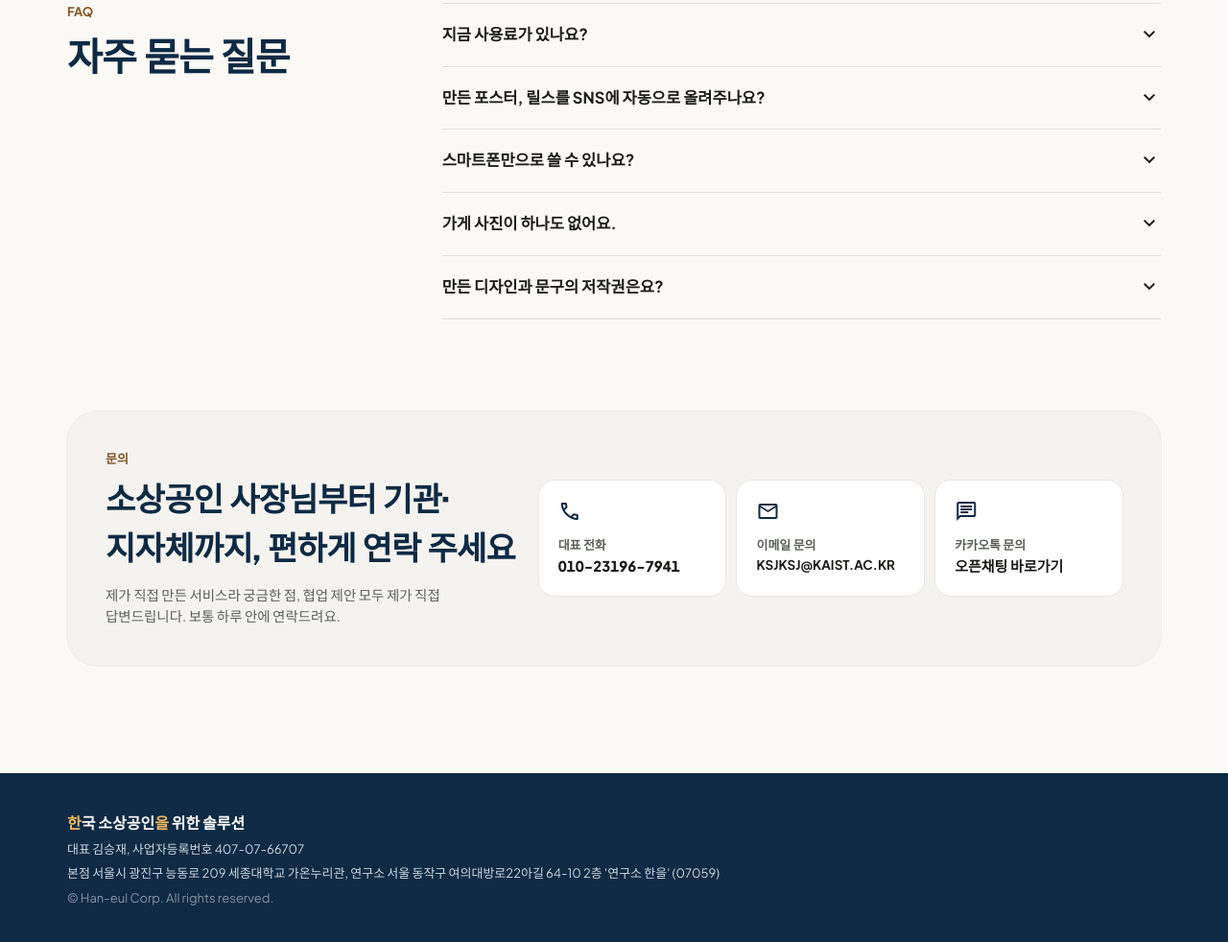
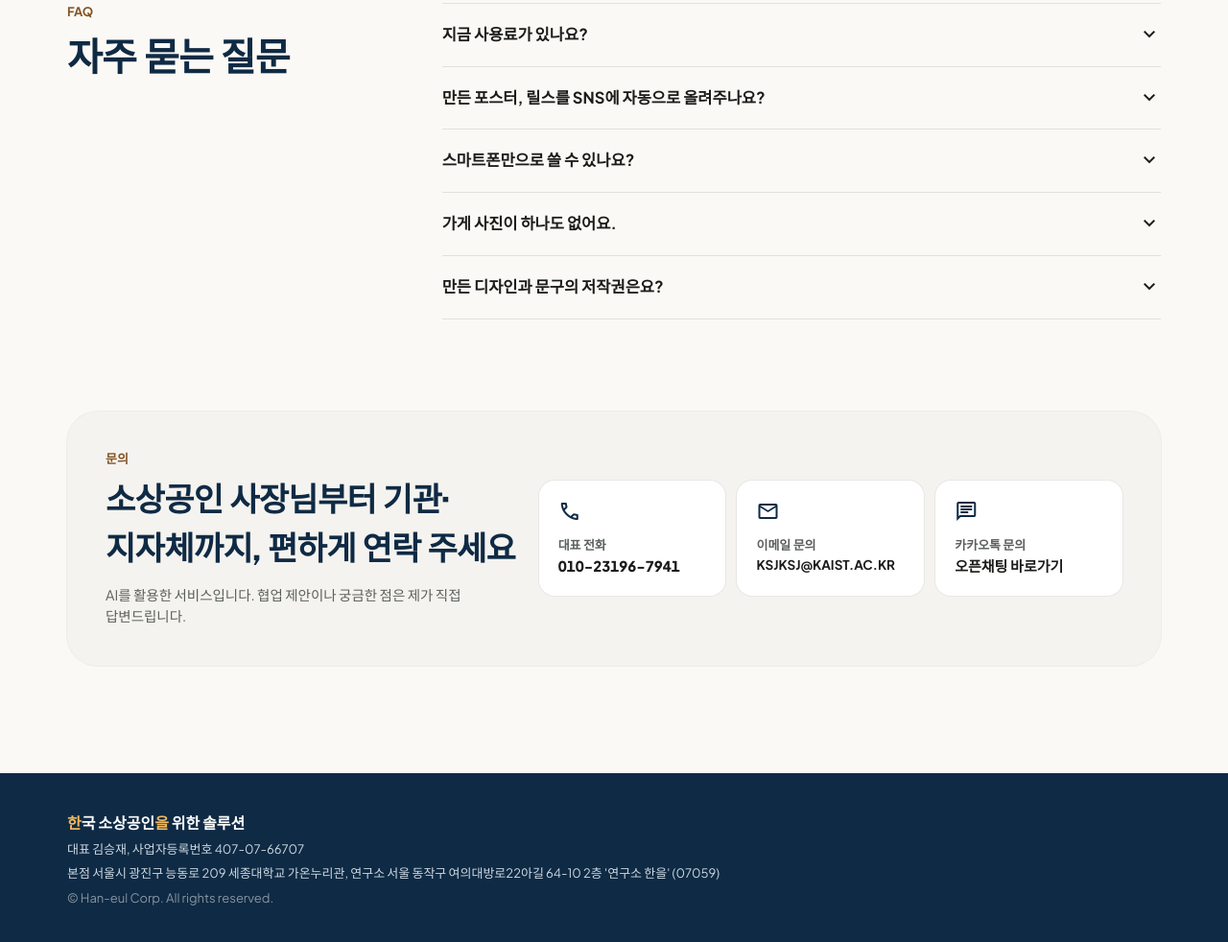
Before and after one commit to kimseung-jae/hanul-homepage, a plain HTML site: page index.html in a window 1280 px wide. Shown: the part 4502-5484 px from the top of the page at 96% size. Drawn offline with nearby package versions, Linux system fonts and the light colour scheme.

Commit message:
Simplify contact section subtitle, drop the self-promoting tone
Co-Authored-By: Claude Sonnet 5 <noreply@anthropic.com>

```diff
--- a/index.html
+++ b/index.html
@@ -249,7 +249,7 @@
 <section id="contact" class="pb-20 lg:pb-28">
   <div class="wrap">
     <div class="rounded-[32px] bg-[#f5f3ef] ring-1 ring-black/5 p-6 lg:p-10 grid gap-6 lg:grid-cols-12 lg:items-center">
-      <div class="lg:col-span-5"><p class="text-[13px] font-bold text-[#835425]">문의</p><h2 class="mt-2 text-[26px] lg:text-[34px] font-extrabold text-[#0f2a44]">소상공인 사장님부터 기관·지자체까지, 편하게 연락 주세요</h2><p class="mt-3 text-[14.5px] text-[#5b605b]">제가 직접 만든 서비스라 궁금한 점, 협업 제안 모두 제가 직접 답변드립니다. 보통 하루 안에 연락드려요.</p></div>
+      <div class="lg:col-span-5"><p class="text-[13px] font-bold text-[#835425]">문의</p><h2 class="mt-2 text-[26px] lg:text-[34px] font-extrabold text-[#0f2a44]">소상공인 사장님부터 기관·지자체까지, 편하게 연락 주세요</h2><p class="mt-3 text-[14.5px] text-[#5b605b]">AI를 활용한 서비스입니다. 협업 제안이나 궁금한 점은 제가 직접 답변드립니다.</p></div>
       <div class="lg:col-span-7 grid gap-3 sm:grid-cols-3 text-center sm:text-left">
         <a href="tel:010231967941" class="rounded-2xl bg-white p-5 ring-1 ring-black/5 hover:ring-[#0f2a44]/30 transition"><span class="material-symbols-outlined text-[#0f2a44]">call</span><b class="block mt-2 text-[13px] text-[#5b605b]">대표 전화</b><span class="block text-[15px] font-extrabold tabular-nums select-all">010-23196-7941</span></a>
         <a href="mailto:ksjksj@kaist.ac.kr" class="rounded-2xl bg-white p-5 ring-1 ring-black/5 hover:ring-[#0f2a44]/30 transition"><span class="material-symbols-outlined text-[#0f2a44]">mail</span><b class="block mt-2 text-[13px] text-[#5b605b]">이메일 문의</b><span class="block text-[13.5px] font-bold break-all select-all">KSJKSJ@KAIST.AC.KR</span></a>
```
